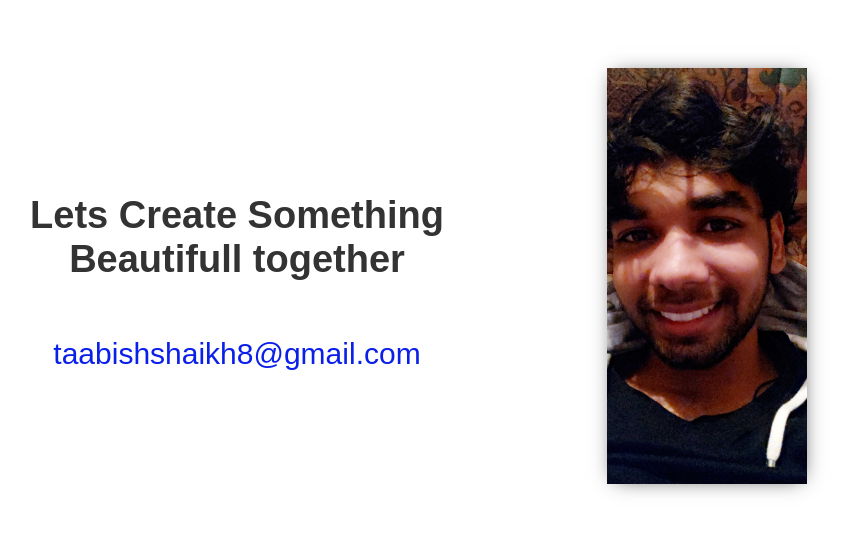
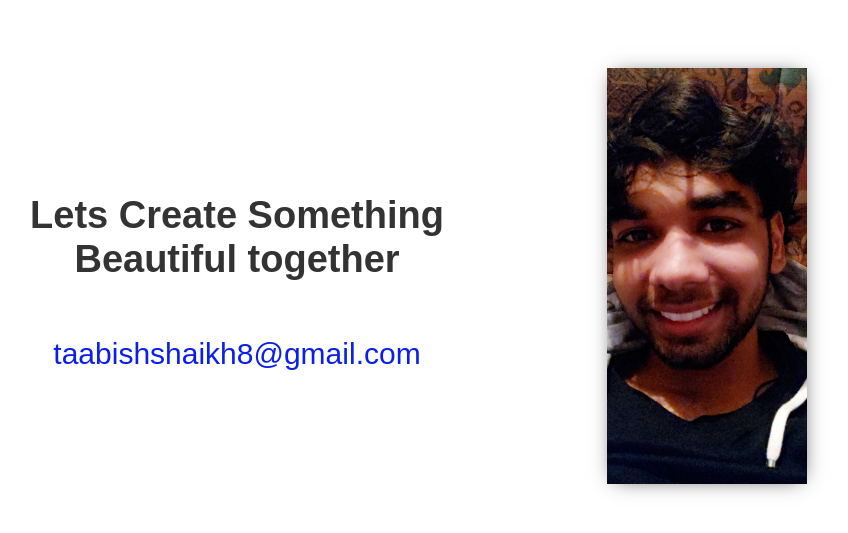
Before and after one commit to shaiktaabish/iphone-scroll-animation, a plain HTML site: page index.html in a window 1280 px wide. Shown: the part 6531-7064 px from the top of the page, without its empty margins (168-1016 px from the left). Drawn offline with nearby package versions, Linux system fonts and the light colour scheme; a script that the page names is missing.

Commit message:
Update index.html

```diff
--- a/index.html
+++ b/index.html
@@ -89,7 +89,7 @@
   <div class="dummy-data">
     <div class="container-3 w-container">
       <div class="div-block-3">
-        <h1>Lets Create Something Beautifull together</h1>
+        <h1>Lets Create Something Beautiful together</h1>
         <div class="text-block-3">taabishshaikh8@gmail.com</div>
       </div>
       <div class="div-block-4"><img src="images/Snapchat-1569900438.jpg" width="200" alt="" class="image"></div>
```
